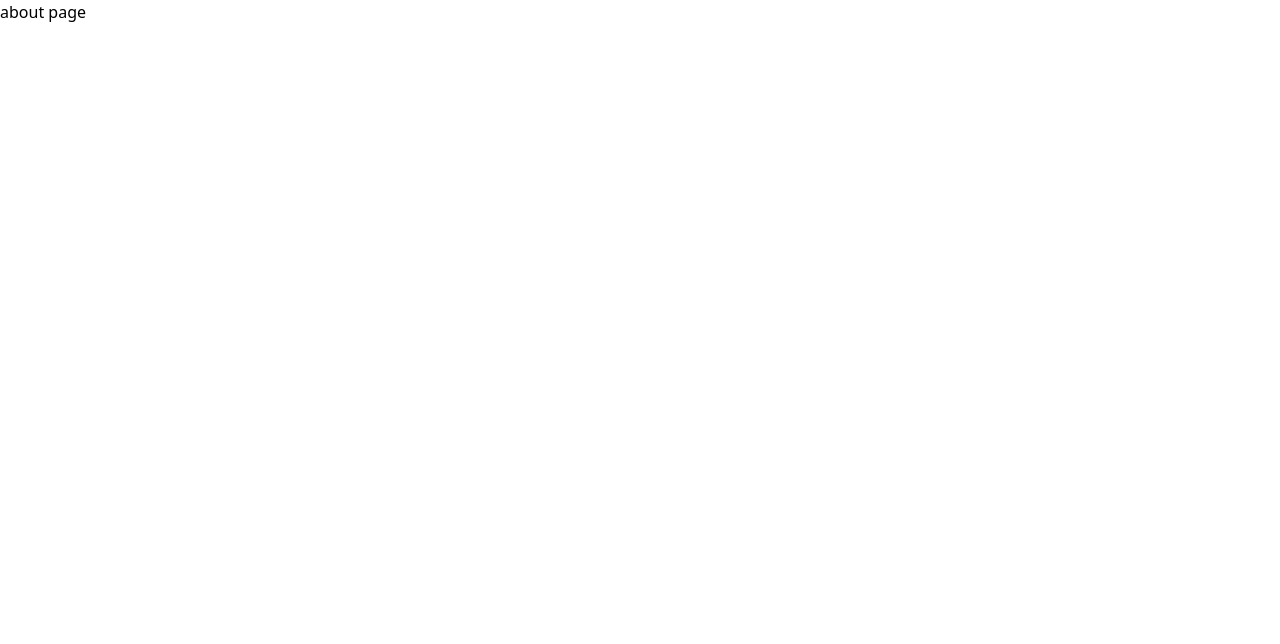
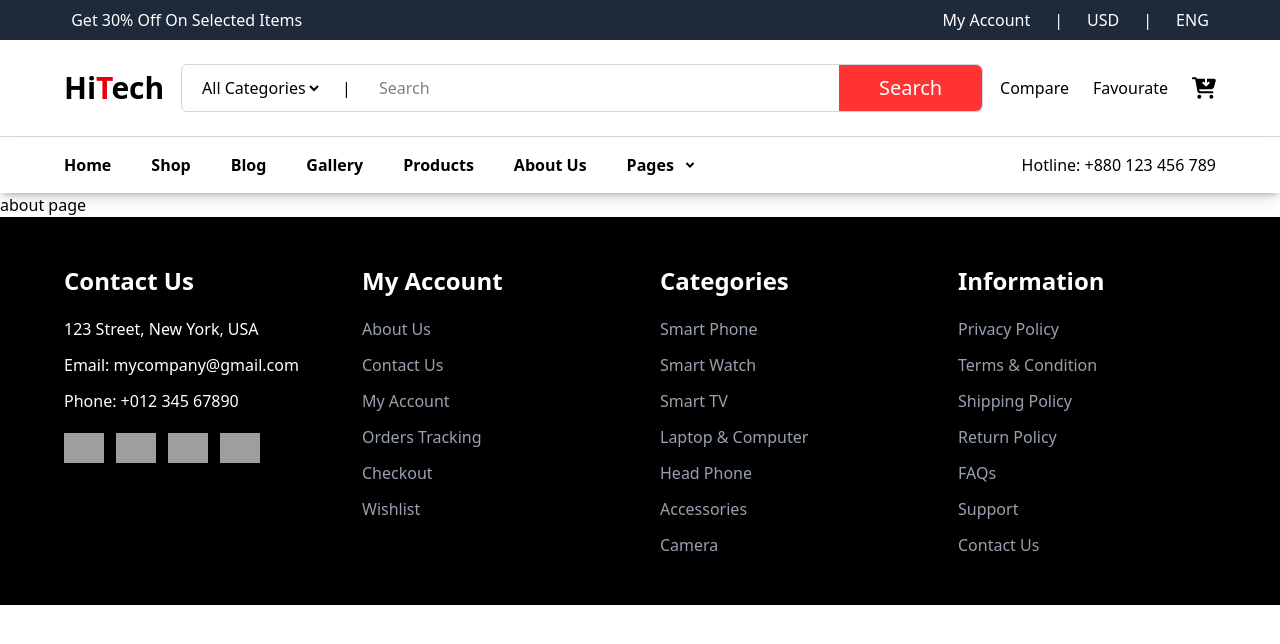
Before and after one commit to shamsad-alam/hitech, a React (Vite) app: page /about in a window 1280 px wide. Shown: the top 644 px of the page. Built offline with nearby package versions, Linux system fonts and the light colour scheme; grey boxes are pictures that could not be loaded.

Commit message:
in routing small changes

```diff
--- a/src/App.jsx
+++ b/src/App.jsx
@@ -2,24 +2,36 @@ import React from 'react'
 import HomePage from './pages/HomePage'
 import CardSlider from './practice/CardSlider'
 import Testimonial from './practice/Testimonial'
-import { BrowserRouter, Routes, Route } from 'react-router-dom'
+import { BrowserRouter, Routes, Route, createBrowserRouter, RouterProvider } from 'react-router-dom'
 import AboutPages from './pages/AboutPages'
-import ContactPages from './pages/ContactPages'
 import ErrorPage from './pages/ErrorPage'
+import LayoutDesign from './UiLayout/LayoutDesign'
 
 function App() {
+  const routers = createBrowserRouter([
+    {
+      path: '/',
+      element: <LayoutDesign />,
+      errorElement: <ErrorPage />,
+      children: [
+        { index: true, element: <HomePage /> },
+        { path: '/about', element: <AboutPages /> },
+      ]
+    }
+  ])
   return (
     <div>
-      {/* <HomePage /> */}
-      <BrowserRouter>
+      <RouterProvider  router={routers}/>
+      {/* <BrowserRouter>
         <Routes>
-          <Route index element={<HomePage />} />
-          <Route path='/about' element={<AboutPages />} />
-          <Route path='/contact' element={<ContactPages />} />
-          <Route path='*' element={<ErrorPage />} />
-
+          <Route path='/' element={<LayoutDesign />} >
+            <Route index element={<HomePage />} />
+            <Route path='/about' element={<AboutPages />} />
+            <Route path='/contact' element={<ContactPages />} />
+            <Route path='*' element={<ErrorPage />} />
+          </Route>
         </Routes>
-      </BrowserRouter>
+      </BrowserRouter> */}
 
 
 
--- a/src/UiLayout/LayoutDesign.jsx
+++ b/src/UiLayout/LayoutDesign.jsx
@@ -6,11 +6,12 @@ import Footer from '../component/Footer'
 function LayoutDesign() {
     return (
         <>
+            <Navbar />
             <main>
-                <Navbar />
                 <Outlet />
-                <Footer />
             </main>
+            <Footer />
+
         </>
     )
 }
--- a/src/component/Navbar.jsx
+++ b/src/component/Navbar.jsx
@@ -36,7 +36,7 @@ function Navbar() {
                     <div className='max-w-[90%] mx-auto flex justify-between items-center md:py-6 py-4'>
                         <div className='flex gap-2 items-center '>
                             <span onClick={handleOpen} className='text-[25px] text-red-600 cursor-pointer md:hidden '><HiMenuAlt2 /></span>
-                            <Link><h1 className='text-3xl font-bold'>Hi<span className='text-red-600'>T</span>ech</h1></Link>
+                            <Link to='/'><h1 className='text-3xl font-bold'>Hi<span className='text-red-600'>T</span>ech</h1></Link>
                         </div>
 
                         {/* nav link */}
@@ -74,7 +74,6 @@ function Navbar() {
                             <Link to="/gallery" className="hover:text-red-600">Gallery</Link>
                             <Link to="/products" className="hover:text-red-600">Products</Link>
                             <Link to="/about" className="hover:text-red-600">About Us</Link>
-                            <Link to="/contact" className="hover:text-red-600">Contact Us</Link>
 
                             {/* Pages parent link */}
                             <div className='relative group'>
@@ -110,24 +109,29 @@ function Navbar() {
                                 <div className={`w-full flex flex-col z-99 absolute top-[70px]  px-6 py-4
                                      bg-white shadow-md gap-4 font-semibold cursor-pointer overflow-hidden transition-all duration-500 ease-in-out
                                       ${isOpen ? "left-0" : "100%"}`}>
-                                    <div><h3>Home</h3></div>
-                                    <div><h3>Shop</h3></div>
-                                    <div><h3>Blog</h3></div>
-                                    <div><h3>Gallary</h3></div>
-                                    <div><h3>Products</h3></div>
-                                    <div><h3>About Us</h3></div>
-                                    <div><h3>Contact Us</h3></div>
+                                    <Link to="/" className="hover:text-red-600">Home</Link>
+                                    <Link to="/shop" className="hover:text-red-600">Shop</Link>
+                                    <Link to="/blog" className="hover:text-red-600">Blog</Link>
+                                    <Link to="/gallery" className="hover:text-red-600">Gallery</Link>
+                                    <Link to="/products" className="hover:text-red-600">Products</Link>
+                                    <Link to="/about" className="hover:text-red-600">About Us</Link>
+
+                                    {/* Pages parent link */}
                                     <div className='relative group'>
-                                        <div>
-                                            <div className='flex gap-1 items-center'>
-                                                <h3>Pages </h3>
-                                                <span className='text-2xl'><RiArrowDropDownLine /></span>
-                                            </div>
-                                            <div className='absolute w-[200px] left-0 top-full bg-white text-black p-4 hidden group-hover:flex flex-col gap-2 shadow-lg'>
-                                                <div className='py-1'>Action</div>
-                                                <div className='py-1'>Another Action</div>
-                                                <div className='py-1'>Something Else</div>
-                                            </div>
+                                        <Link to="/pages" className="flex items-center gap-1 hover:text-red-600">
+                                            <span>Pages</span>
+                                            <span className='text-2xl'><RiArrowDropDownLine /></span>
+                                        </Link>
+                                        {/* Pages dropdown */}
+                                        <div className='absolute w-[220px] left-0 top-full pt-5 rounded-md  bg-white text-black p-4 hidden group-hover:flex flex-col gap-2 shadow-md'>
+                                            <Link to="/pages/single-blog" className='py-1 hover:text-red-600'>Single Blog</Link>
+                                            <Link to="/pages/login" className='py-1 hover:text-red-600'>Login</Link>
+                                            <Link to="/pages/register" className='py-1 hover:text-red-600'>Registration</Link>
+                                            <Link to="/pages/cart" className='py-1 hover:text-red-600'>Cart</Link>
+                                            <Link to="/pages/compare" className='py-1 hover:text-red-600'>Compare</Link>
+                                            <Link to="/pages/wishlist" className='py-1 hover:text-red-600'>Wishlist</Link>
+                                            <Link to="/pages/checkout" className='py-1 hover:text-red-600'>Checkout</Link>
+                                            <Link to="/pages/forgot-password" className='py-1 hover:text-red-600'>Forgot Password</Link>
                                         </div>
                                     </div>
                                 </div>
--- a/src/pages/AboutPages.jsx
+++ b/src/pages/AboutPages.jsx
@@ -3,8 +3,9 @@ import React from 'react'
 function AboutPages() {
     return (
         <>
-            <div >
-                <h3>about page</h3>
+            <div className=''>
+                <h2>about page</h2>
+
             </div>
         </>
     )
--- a/src/pages/ContactPages.jsx
+++ /dev/null
@@ -1,11 +0,0 @@
-import React from 'react'
-
-function ContactPages() {
-    return (
-        <div>
-            <h3>Contact Pages</h3>
-        </div>
-    )
-}
-
-export default ContactPages
--- a/src/pages/HomePage.jsx
+++ b/src/pages/HomePage.jsx
@@ -15,7 +15,6 @@ import Carousel from '../component/Carousel'
 function HomePage() {
     return (
         <div className='bg-gray-50'>
-            <Navbar />
             <Carousel />
             <ServiceCard />
             <SpecialOfferCard />
@@ -28,7 +27,6 @@ function HomePage() {
             {/* Copy LaptopComputer component and Add more Section  */}
 
             <Blog />
-            <Footer />
 
             {/* <ProductDetails /> */}
 
```
